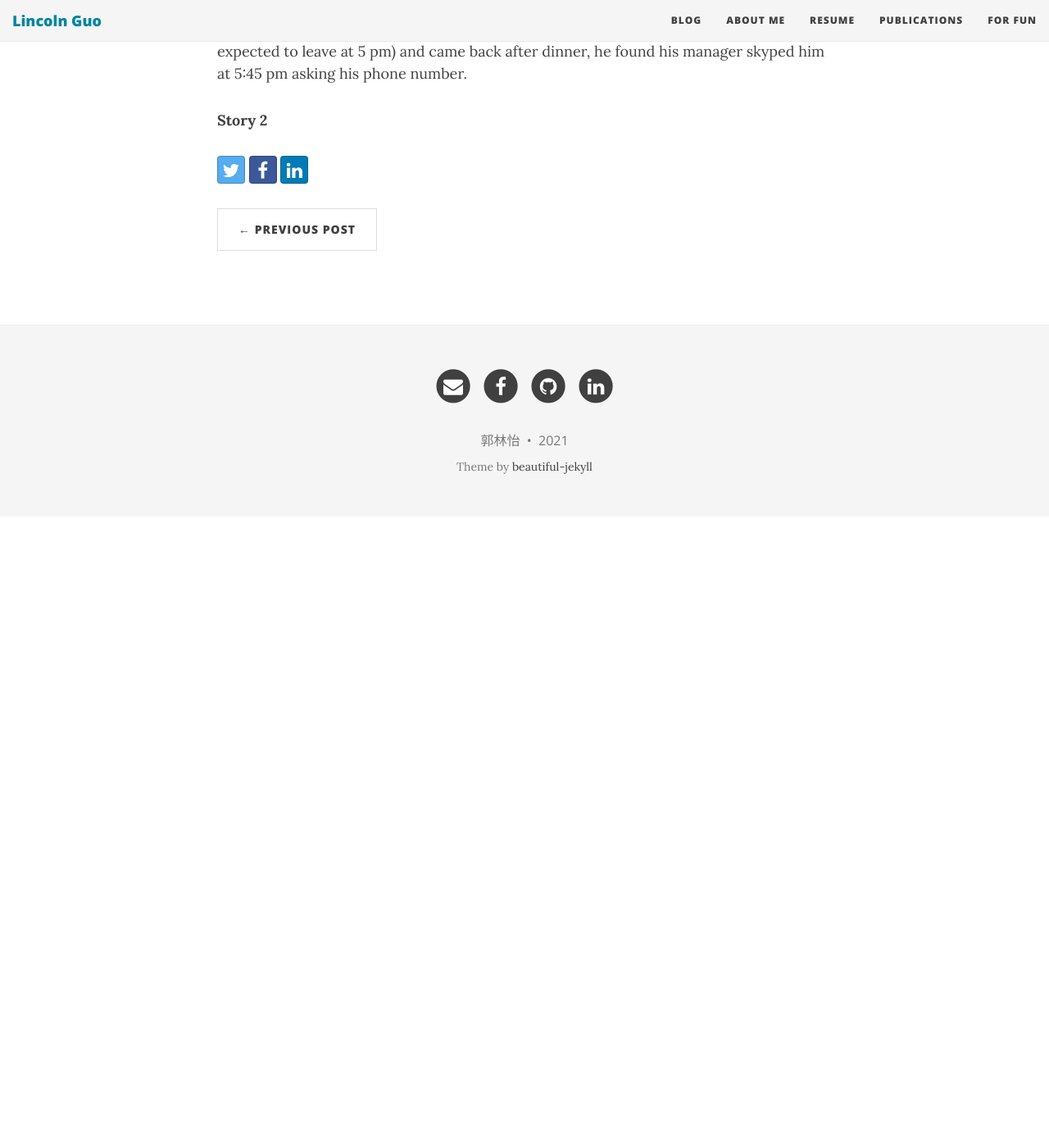
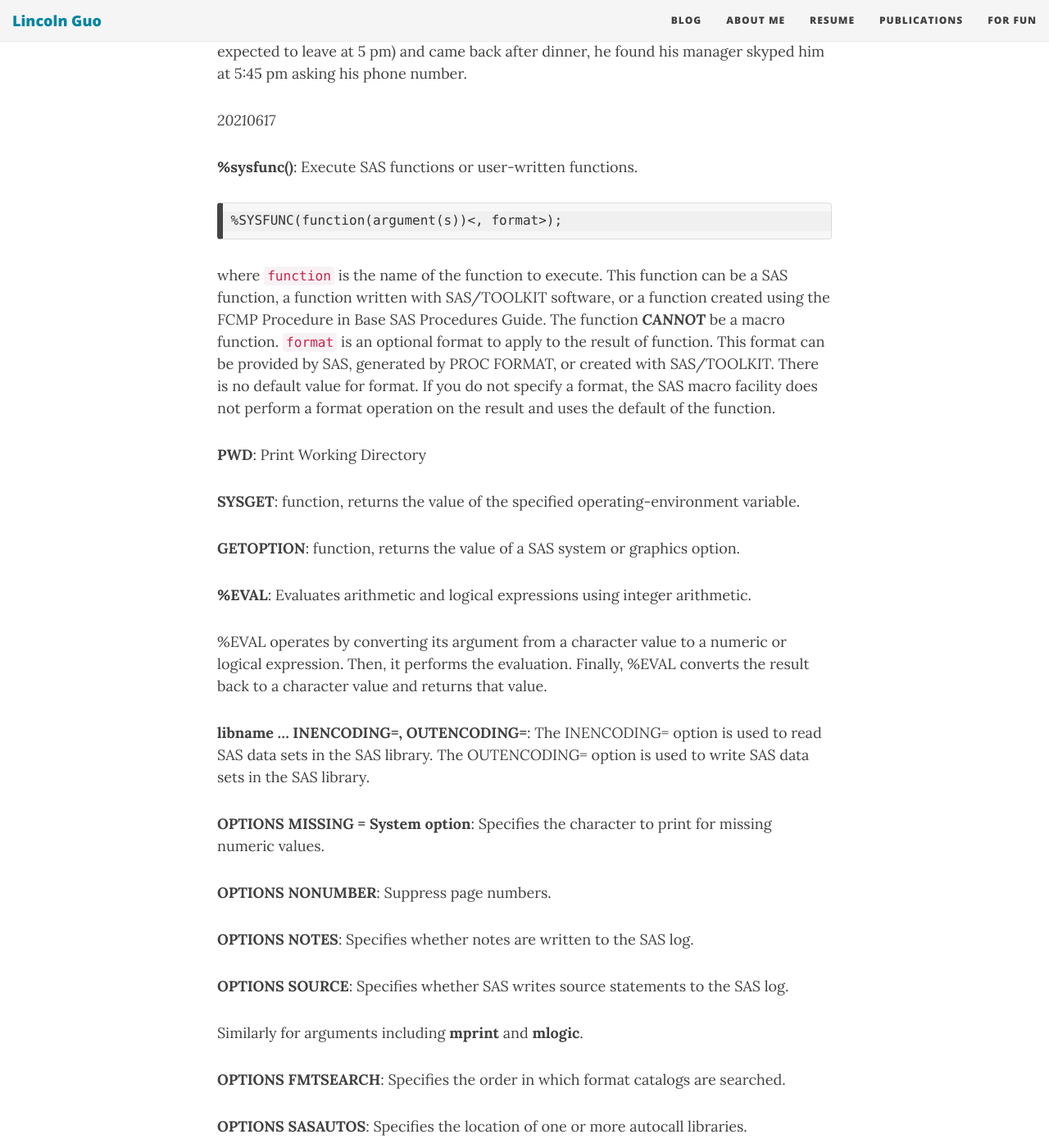
Before and after one commit to LinyiGuo96/LinyiGuo96.github.io, a Jekyll site: the page built from _posts/2021-06-16-SAS-Working-Notes.md, in a window 1280 px wide and 1400 px high, scrolled down 1875 px. Shown: the whole window at 82% size. Built offline with Jekyll 4.4.1, drawn with Linux system fonts in a browser that asks for light colours; nearby versions of some CDN libraries; comment, search, counter and statistics services are not loaded; before the commit the page ends 2505 px from its top, so only the background shows below that; some of the changed text lies outside the part shown.

Commit message:
Update 2021-06-16-SAS-Working-Notes.md

````diff
--- a/_posts/2021-06-16-SAS-Working-Notes.md
+++ b/_posts/2021-06-16-SAS-Working-Notes.md
@@ -52,4 +52,44 @@ Guess what happened next? His manager told G to finish this dataset by the end o
 The much more ridiculous thing is, when G submitted the work at 5:30 pm (he was expected to leave at 5 pm) and came back after dinner, he found his manager skyped him at 5:45 pm asking his phone number.
 
 
-**Story 2**
+_20210617_
+
+**%sysfunc()**: Execute SAS functions or user-written functions.
+
+```
+%SYSFUNC(function(argument(s))<, format>);
+```
+
+where `function` is the name of the function to execute. This function can be a SAS function, a function written with SAS/TOOLKIT software, or a function created using the FCMP Procedure in Base SAS Procedures Guide. The function **_CANNOT_** be a macro function. `format` is an optional format to apply to the result of function. This format can be provided by SAS, generated by PROC FORMAT, or created with SAS/TOOLKIT. There is no default value for format. If you do not specify a format, the SAS macro facility does not perform a format operation on the result and uses the default of the function.
+
+**PWD**: Print Working Directory
+
+**SYSGET**: function, returns the value of the specified operating-environment variable.
+
+**GETOPTION**: function, returns the value of a SAS system or graphics option.
+
+**%EVAL**: Evaluates arithmetic and logical expressions using integer arithmetic.
+
+%EVAL operates by converting its argument from a character value to a numeric or logical expression. Then, it performs the evaluation. Finally, %EVAL converts the result back to a character value and returns that value.
+
+**libname ... INENCODING=, OUTENCODING=**: The INENCODING= option is used to read SAS data sets in the SAS library. The OUTENCODING= option is used to write SAS data sets in the SAS library.
+
+**OPTIONS MISSING = System option**: Specifies the character to print for missing numeric values.
+
+**OPTIONS NONUMBER**: Suppress page numbers.
+
+**OPTIONS NOTES**: Specifies whether notes are written to the SAS log.
+
+**OPTIONS SOURCE**: Specifies whether SAS writes source statements to the SAS log.
+
+Similarly for arguments including **mprint** and **mlogic**.
+
+**OPTIONS FMTSEARCH**: Specifies the order in which format catalogs are searched.
+
+**OPTIONS SASAUTOS**: Specifies the location of one or more autocall libraries.
+
+```
+options ps = &stndrdps ls =&stndrdls nodate center nonumber missing = " ";
+options notes source mprint mlogic symbolgen=yes msglevel=i  validvarname=v7;
+options fmtsearch=(raw tab ana) sasautos = ('!SASROOT/sasautos/' "&wkdir/macros/" "&wkdir/macros/utilities/");
+```
````
